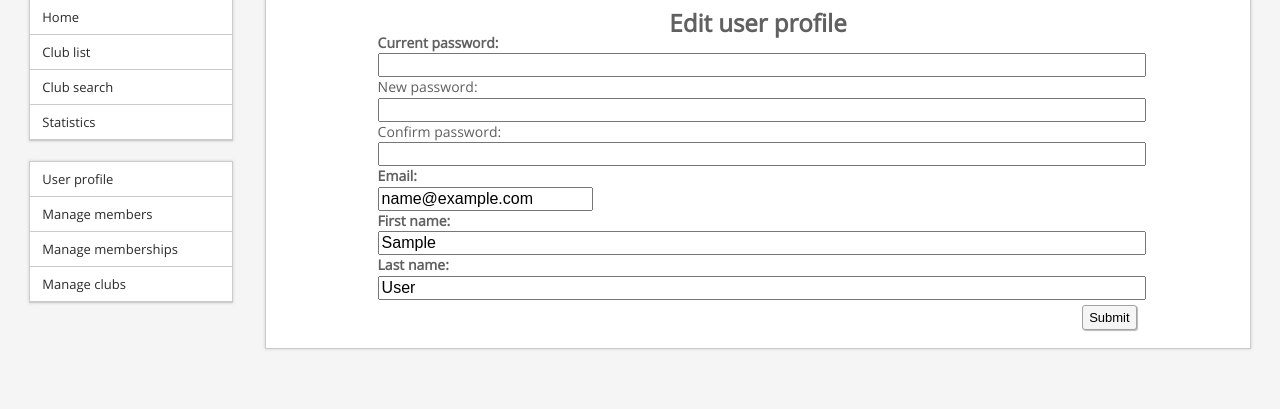
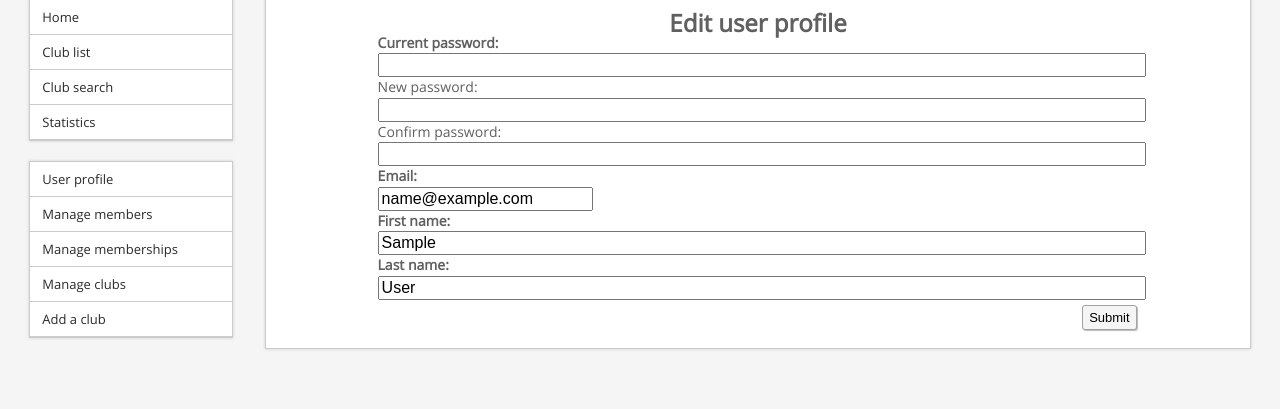
Before and after one commit to jtanx/CITS2232, a Django app: page /user/profile in a window 1280 px wide. Shown: the part 131-540 px from the top of the page. Run offline with Django 3.2, Linux system fonts and the light colour scheme; the visitor is signed in with stand-in values (Sample User, id 1); parts of the project's set-up code (start-up, migrations or seed data) failed here and were passed over.

Commit message:
minor update (start on crud for club)

```diff
--- a/django/sportsrec/templates/sportsrec/base.html
+++ b/django/sportsrec/templates/sportsrec/base.html
@@ -72,8 +72,10 @@
             <li><a href="{% url 'sportsrec:user_members' %}">Manage members</a></li>
             <li><a href="#">Manage memberships</a></li>
             <li><a href="#">Manage clubs</a></li>
+            <li><a href="{% url 'sportsrec:club_add' %}">Add a club</a></li>
           </ul>
         </div>
+
         {% endif %}
 
         {% block sidebar-content %}
--- a/django/sportsrec/urls.py
+++ b/django/sportsrec/urls.py
@@ -14,5 +14,6 @@ urlpatterns = patterns('',
     url(r'^user/member/edit/(?P<pk>\d+)$', views.user_member_edit, \
         name='user_member_edit'),
     url(r'^user/member/delete/(?P<pk>\d+)$', views.user_member_delete, \
-        name='user_member_delete')
+        name='user_member_delete'),
+    url(r'^club/add$', views.club_add, name='club_add'),
 )
--- a/django/sportsrec/views.py
+++ b/django/sportsrec/views.py
@@ -212,6 +212,9 @@ def user_member_delete(request, pk):
 
     return render(request, 'sportsrec/delete.html', context)
 
+def club_add(request):
+    return redirect('sportsrec:index')
+
 class LoginRequiredMixin(object):
     @method_decorator(login_required)
     def dispatch(self, request, *args, **kwargs):
```
Also changed, not shown: django/sportsrec/models.py (+5 -4 lines), 1 other file.
